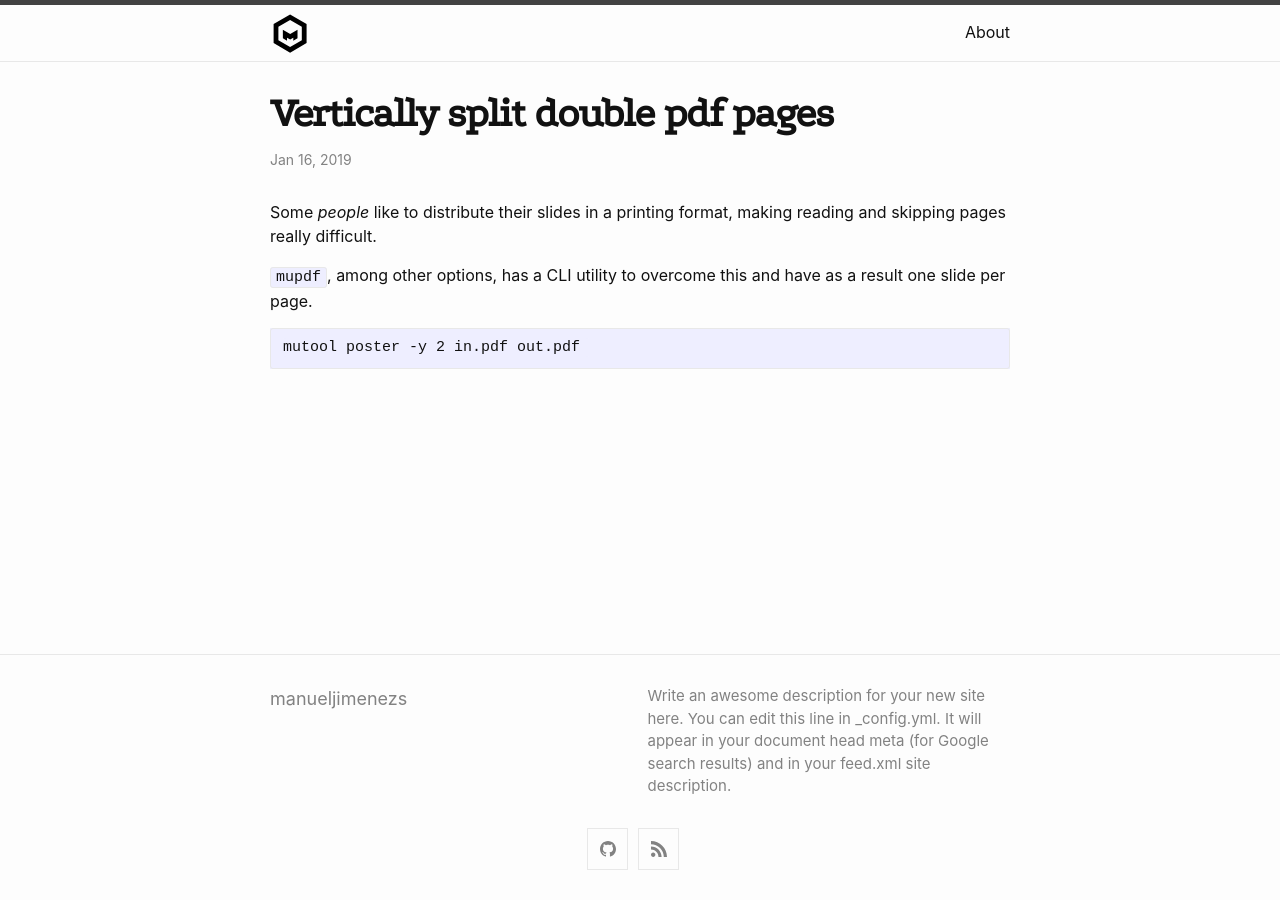
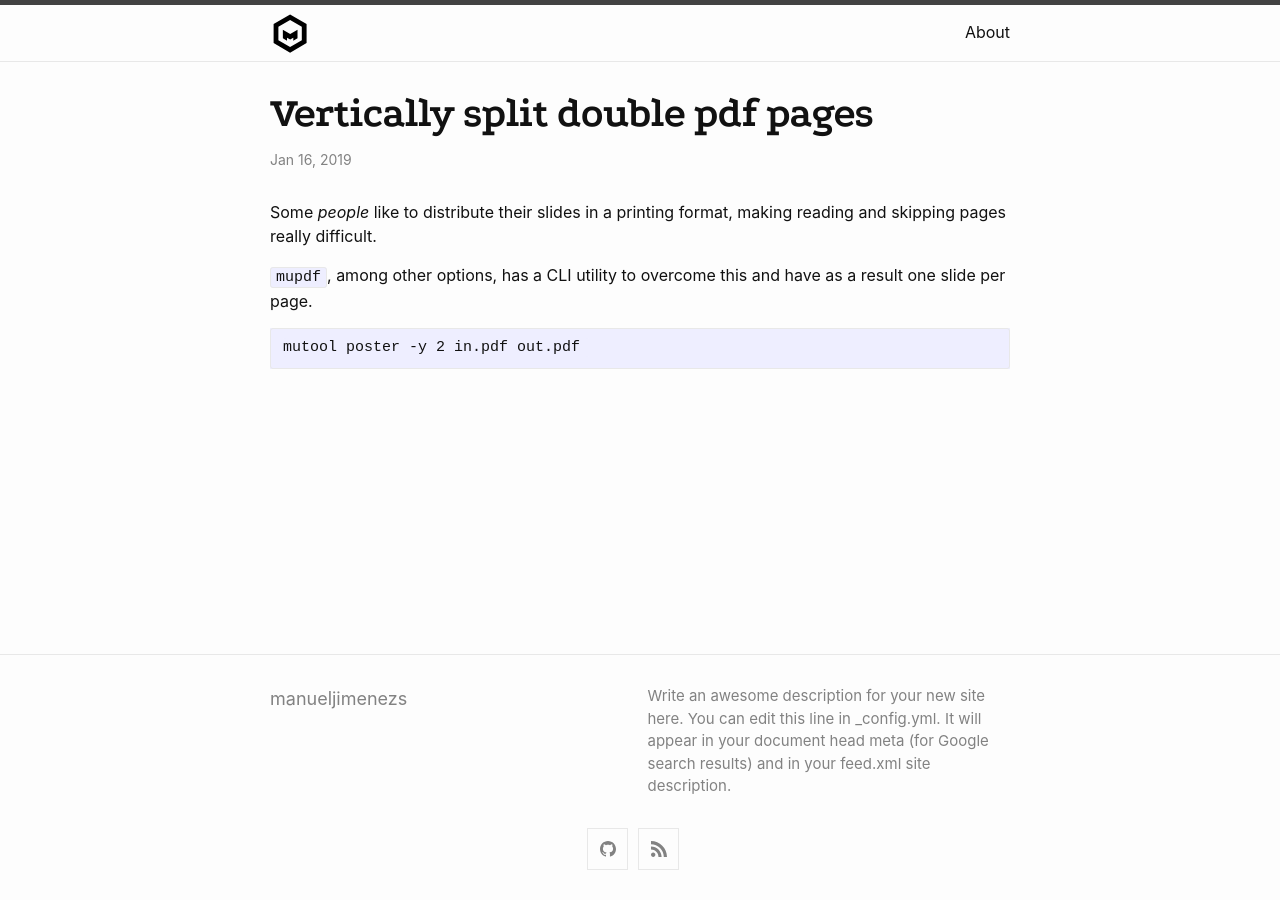
Before and after one commit to manueljimenezs/manueljimenezs.github.io, a Jekyll site: the page built from _posts/2019-01-16-mutool.md, in a window 1280 px wide. Built offline with Jekyll 4.4.1, drawn with Linux system fonts in a browser that asks for light colours.

Commit message:
bold fonts

```diff
--- a/assets/css/style.scss
+++ b/assets/css/style.scss
@@ -6,11 +6,16 @@
 
 @font-face {
     font-family: 'Podkova';
-    src: url('Podkova-Regular.ttf');
+    src: url('Podkova-Regular.ttf') format('truetype');
     font-weight: normal;
-    font-style: normal;
+}
 
+@font-face {
+    font-family: 'Podkova';
+    src: url('Podkova-Bold.ttf') format('truetype');
+    font-weight: bold;
 }
+
 
 .post-title,
 .post-content h1 {
@@ -54,7 +59,7 @@
 }
 
 .post-link{
-    font-weight: Medium;
+    font-weight: bold;
     font-family: Podkova;
     color: black;
 }
@@ -64,6 +69,6 @@
 }
 
 .post-title, .post-content h1{
-    font-weight: Bold;
+    font-weight: bold;
     font-family: Podkova;
 }
```
